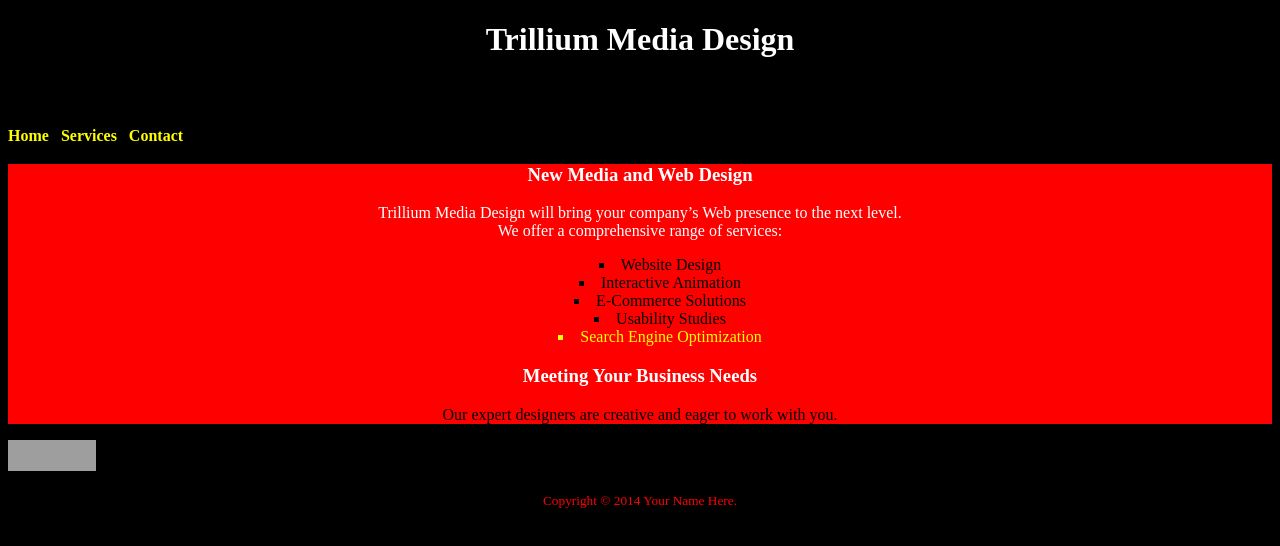
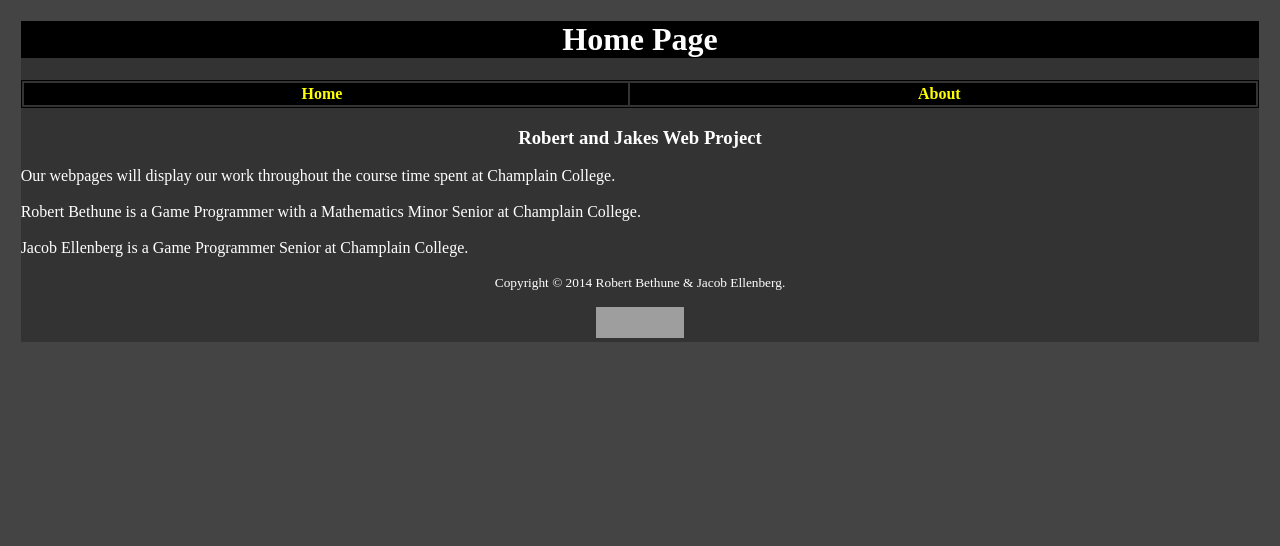
Before and after one commit to rbtres/rbtres.github.io, a plain HTML site: page index.html in a window 1280 px wide. Drawn offline with Linux system fonts and the light colour scheme; grey boxes are pictures that could not be loaded.

Commit message:
addngwebsits

```diff
--- /dev/null
+++ b/Original (1)/style.css
@@ -0,0 +1,50 @@
+
+form
+{
+margin:auto;
+max-width:40em;
+background-color:#F7F7F7;
+padding: 2em 1.5em;
+font: .7em Georgia, serif;
+color:  #888;
+border: .5em solid#E4E4E4;
+border-radius: 15em;
+}
+form h1{
+font-size: 2em;
+padding: .5em;
+border-bottom: .1em solid#E4E4E4;
+margin:.2em .6em;
+text-align: center;
+color: #888;
+}
+h1 span{ font-size: 1em;}
+label{margin: auto;}
+label span{ float:left;
+width:20%;
+text-align:right;
+margin-top: 1em;
+color:#888;
+}
+input[type="text"], input[type="email"], textarea, select{
+color: #888;
+height: 2em;
+margin: auto;
+padding: .8em;
+width:60%;
+font-size: 1em;
+line-height: 2em;
+}
+textarea{padding: 1em; height: 10em;}
+select{width:64%; height: 3.5em;}
+input[type="submit"],input[type="reset"]
+{
+background-color: #E27575;
+border: none; padding: 1em;
+color:#FFF; border-radius: 1em;
+text-align:center;
+}
+input[type="submit"]{margin-left: 12em;}
+input[type="submit"],input[type="reset"]:hover{
+background-color:#CF7A7A;
+}
--- a/color.css
+++ b/color.css
@@ -1,4 +1,8 @@
-body { background-color: black; }
+body
+{
+	background-color: #444444;
+}
+
 
 h1{
 	color: navy;
@@ -7,10 +11,11 @@ h1{
 
 footer {
 	text-align: center;
+	color: white;
 }
 
 h2{
-color:black;
+color:red;
 
 }
 h3{
@@ -24,7 +29,7 @@ color: white;
 }
 footer p small
 {
-color: red;
+color: white;
 }
 .Search
 {
@@ -34,15 +39,27 @@ color: yellow;
 {
 color: white;
 }
-#listone
+.wrapper{
+	width: 98%;
+	background-color: #333333;
+	margin: auto;
+}
+#navTable{
+	width: 100%;
+	border: .1em solid black;
+}
+
+.navTableItem{
+background-color: black;
+border: .1em solid black;
+text-align: center;
+padding-left: 5%;
+padding-right: 5%;
+}
+
+.navText
 {
-list-style-type: square;
-list-style-position: inside;
-}
-.web{
-color: black;
-text-align: center;
-background-color:red;
+	text-decoration: none;
 }
 a:link {
 	font-weight: bold;
@@ -57,7 +74,7 @@ a:visited {
 	color: white;
 	}
 a:hover, a:focus, a:active {
-	text-decoration: underline;
+	text-decoration: none;
 	color: red;
 	text-align: left;
 	}
--- a/index.html
+++ b/index.html
@@ -1,36 +1,38 @@
 <!DOCTYPE html>
 <html lang="en">
 <head>
-<title>Trillium Media Design</title>
+<title>Home</title>
 <meta charset="utf-8">
 <link rel="stylesheet" type="text/css" href="color.css">
 </head>
 <body>
-<div>
+	<div class="wrapper">
 	<header>
-		 <h1>Trillium Media Design</h1>
-		 <h2> Slogan </h2>
+		 <h1>Home Page</h1>
 	</header>
 		<nav>
-	<a href="index.html">Home</a> &nbsp;
-	<a href="services.html">Services</a> &nbsp;
-	<a href="contact.html">Contact</a>
+			<table id="navTable">
+				<tr>
+					<th class = "navTableItem"> <a href="index.html" class = "navText">Home</a> &nbsp; </th>
+					<th class = "navTableItem"> <a href="about.html" class = "navText">About</a> &nbsp; </th>
+				</tr>
+			</table>
 		</nav>
 		<div class="web">
- <h3>New Media and Web Design</h3>
- <p id="P1">Trillium Media Design will bring your company&rsquo;s Web presence to the next level.<br>
- We offer a comprehensive range of services:
+		<h3>Robert and Jakes Web Project</h3>
+		<div class="background">
+			<p id="P1">Our webpages will display our work throughout the course time spent at Champlain College.<br><br>
+				Robert Bethune is a Game Programmer with a Mathematics Minor Senior at Champlain College.<br><br> Jacob Ellenberg is a Game Programmer Senior at Champlain College.
 			</p>
-  <ul id="listone">
-    <li>Website Design</li>
-    <li>Interactive Animation</li>
-    <li>E-Commerce Solutions</li>
-    <li>Usability Studies</li>
-    <li class="Search">Search Engine Optimization</li>
-  </ul>
-  <h3>Meeting Your Business Needs</h3>
-  <p>Our expert designers are creative and eager to work with you.</p>
 		</div>
+
+	</div>
+<footer>
+	<p>
+		<small>
+			Copyright &copy; 2014 Robert Bethune & Jacob Ellenberg.
+		</small>
+	 </p>
 	 	<p>
 			<a href="http://jigsaw.w3.org/css-validator/check/referer">
 				<img style="border:0;width:88px;height:31px"
@@ -38,13 +40,6 @@
 					alt="Valid CSS!" />
 			</a>
 		</p>
-
-<footer>
-	<p>
-		<small>
-		  Copyright &copy; 2014 Your Name Here.
-		</small>
-	  </p>
 </footer>
 </div>
 </body>
--- a/style.css
+++ b/style.css
@@ -1,50 +1,93 @@
+body
+{
+	background-color: #444444;
+}
 
-form
+
+.wrapper{
+	width: 98%;
+	background-color: #333333;
+	margin: auto;
+}
+
+header{
+	text-align: center;
+	color:white;
+}
+
+footer{
+	border: .1em solid brown;
+	text-align: center;
+	color: white;
+}
+
+
+
+a:link {
+	font-weight: bold;
+	text-decoration: none;
+	text-align: left;
+	color: yellow;
+	}
+a:visited {
+	font-weight: bold;
+	text-decoration: none;
+	text-align: left;
+	color: white;
+	}
+a:hover, a:focus, a:active {
+	text-decoration: none;
+	color: red;
+	text-align: left;
+	}
+
+#navTable{
+	width: 100%;
+	border: .1em solid black;
+}
+
+.navTableItem{
+background-color: black;
+border: .1em solid black;
+text-align: center;
+padding-left: 5%;
+padding-right: 5%;
+}
+
+.navText
 {
-margin:auto;
-max-width:40em;
-background-color:#F7F7F7;
-padding: 2em 1.5em;
-font: .7em Georgia, serif;
-color:  #888;
-border: .5em solid#E4E4E4;
-border-radius: 15em;
+	text-decoration: none;
 }
-form h1{
-font-size: 2em;
-padding: .5em;
-border-bottom: .1em solid#E4E4E4;
-margin:.2em .6em;
-text-align: center;
-color: #888;
+
+#backgroundImage
+{
+background: url(Autumn.jpg);
+background-size: 100% 100%;
+background-repeat: no-repeat;
 }
-h1 span{ font-size: 1em;}
-label{margin: auto;}
-label span{ float:left;
-width:20%;
-text-align:right;
-margin-top: 1em;
-color:#888;
+
+#right
+{
+	float: right;
+	width: 50%;
+	height: 25em;
+	background-color: #222222;
+	text-align: center;
+	color: white;
+	overflow: hidden;
 }
-input[type="text"], input[type="email"], textarea, select{
-color: #888;
-height: 2em;
-margin: auto;
-padding: .8em;
-width:60%;
-font-size: 1em;
-line-height: 2em;
+
+#center
+{
+	width: 50%;
+	margin: auto;
+	height: 25em;
+	text-align: center;
+	color: white;
+	background-color: #222222;
+	overflow: hidden;
 }
-textarea{padding: 1em; height: 10em;}
-select{width:64%; height: 3.5em;}
-input[type="submit"],input[type="reset"]
-{
-background-color: #E27575;
-border: none; padding: 1em;
-color:#FFF; border-radius: 1em;
-text-align:center;
+
+.content{
+display: flex;
 }
-input[type="submit"]{margin-left: 12em;}
-input[type="submit"],input[type="reset"]:hover{
-background-color:#CF7A7A;
-}
```
Also changed, not shown: About.html (added, +63 -0 lines), Original (1)/Original/index-static.html (+17 -0 lines), Jakes Pic.jpg (added), Original (1)/css3.html (renamed from css3.html), Original (1)/index2.html (renamed from index2.html), Original (1)/index3.html (renamed from index3.html), Rob.jpg (added). Lines whose indentation alone changed are shown as unchanged.
